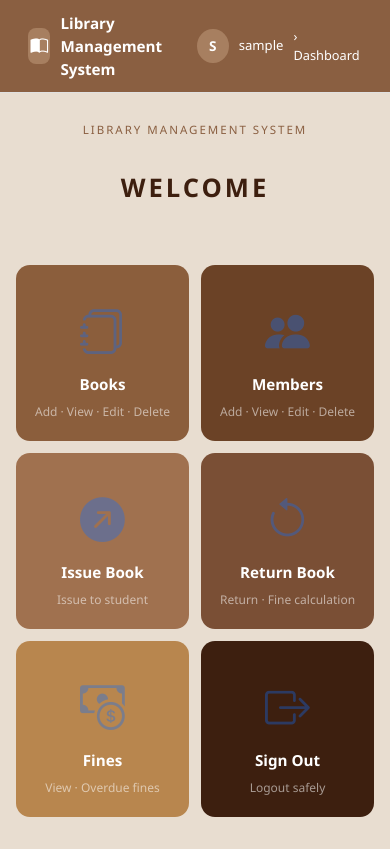
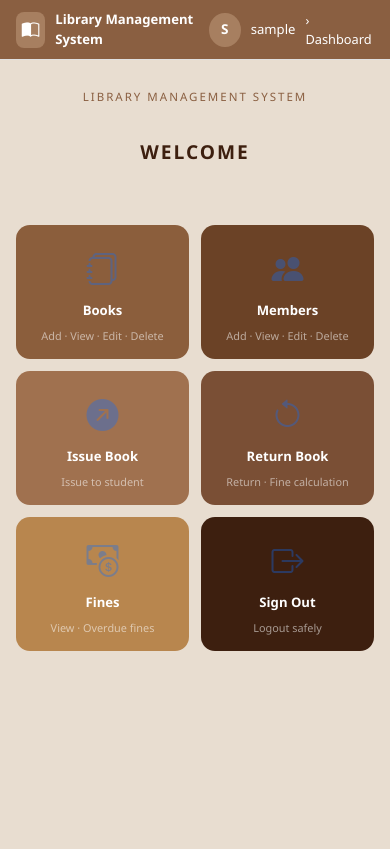
Before and after one commit to nehabasnet/library_management_system, a Django app: page /dashboard/ in a window 390 px wide. After the commit the page ends 651 px from the top, so only its background shows below. Run offline with Django 5.2, Linux system fonts and the light colour scheme; the visitor is signed in with stand-in values (Sample User, id 1).

Commit message:
worked on responsiveness

```diff
--- a/library_management/templates/library/dashboard.html
+++ b/library_management/templates/library/dashboard.html
@@ -143,6 +143,40 @@
     .card-6 { background: #3d1f0f; }
 
     /* ── Responsive ── */
+    @media (max-width: 768px) {
+     .topbar {
+       padding: 10px 16px;
+     }
+     .topbar-left span {
+       font-size: 0.82rem;
+     }
+     .welcome-section h1 {
+       font-size: 1.2rem;
+       letter-spacing: 2px;
+     }
+     .card-grid {
+       grid-template-columns: repeat(2, 1fr);
+       padding: 8px 16px 24px;
+       gap: 12px;
+     }
+     .dash-card {
+       padding: 24px 10px 16px;
+     }
+    .dash-card i { font-size: 2rem; }
+    .dash-card span { font-size: 0.82rem; }
+    .dash-card small { font-size: 0.68rem; }
+   }
+
+    @media (max-width: 480px) {
+     .card-grid {
+        grid-template-columns: repeat(2, 1fr);
+        gap: 10px;
+        padding: 8px 12px 20px;
+      }
+     .dash-card {
+       padding: 20px 8px 14px;
+     }
+    }
     @media (max-width: 600px) {
       .card-grid {
         grid-template-columns: repeat(2, 1fr);
```
Also changed, not shown: library_management/templates/library/book_history.html (+16 -0 lines), library_management/templates/library/fine_management.html (+11 -0 lines), library_management/templates/library/issue_book.html (+7 -0 lines), library_management/templates/library/issued_list.html (+10 -0 lines), library_management/templates/library/member_management.html (+15 -0 lines), library_management/templates/library/return_book.html (+10 -0 lines).
